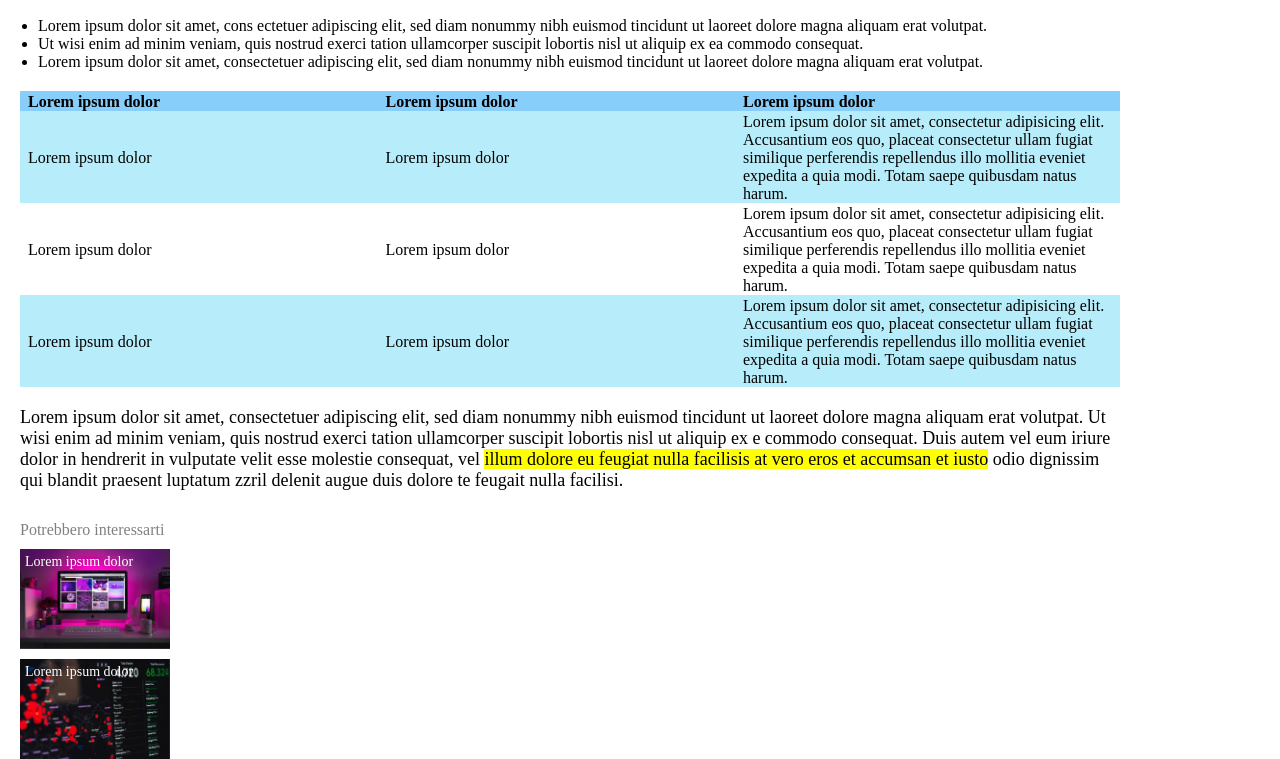
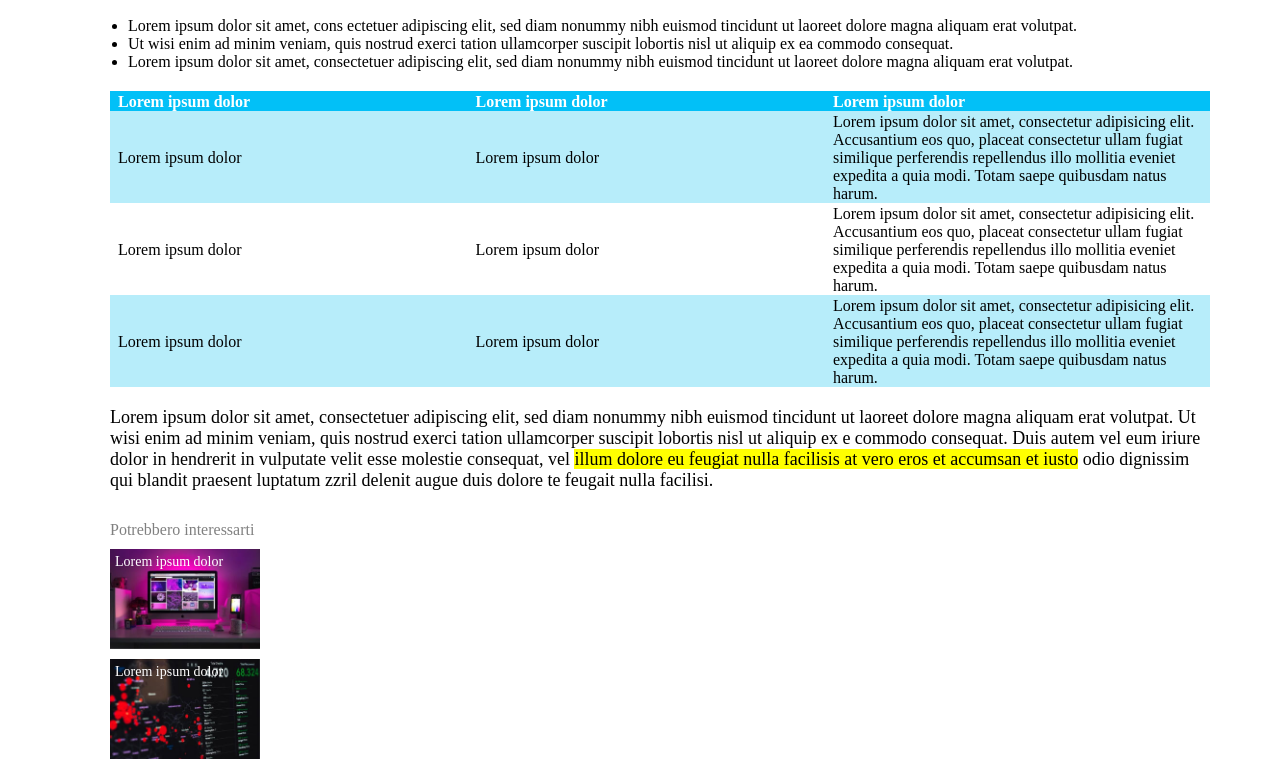
Before and after one commit to igorliotta/html-css-booleaner, a plain HTML site: page index.html in a window 1280 px wide. Shown: the part 931-1690 px from the top of the page. Drawn offline with Linux system fonts and the light colour scheme.

Commit message:
ADD-corrections

```diff
--- a/style.css
+++ b/style.css
@@ -1,5 +1,5 @@
 * {
-    margin: 0;
+    margin: auto;
     padding: 0;
     box-sizing: border-box;
     width: 1100px;
@@ -87,7 +87,8 @@ th, td {
 }
 
 thead {
-    background-color: lightskyblue;
+    background-color: #02C0F7;
+    color: white;
 }
 
 tbody {
```
Also changed, not shown: index.html (+0 -1 lines).
